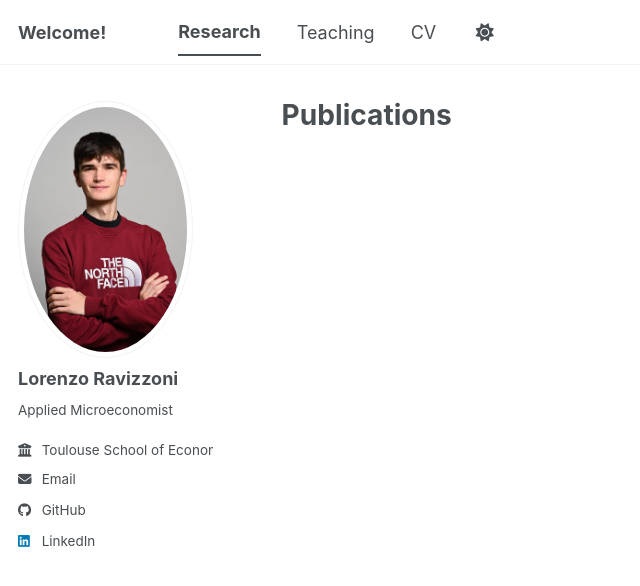
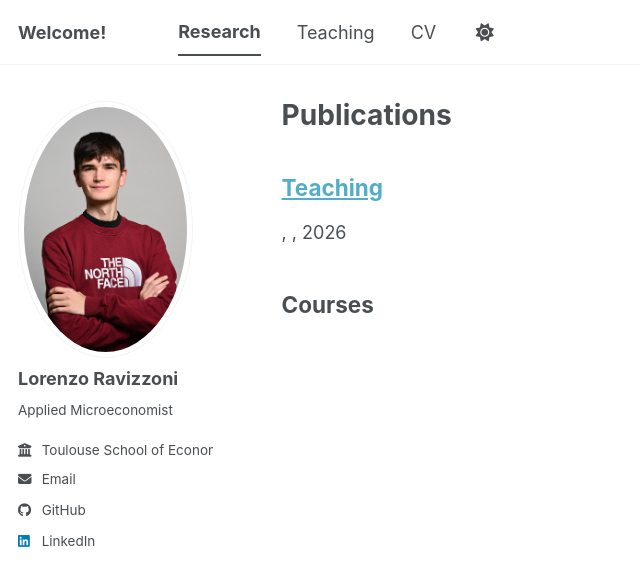
Before and after one commit to lravizzoni/lravizzoni.github.io, a Jekyll site: the page built from _pages/publications.html, in a window 1280 px wide. Shown: the top 586 px of the page, without its empty margins (0-640 px from the left). Built offline with Jekyll 4.4.1, drawn with Linux system fonts in a browser that asks for light colours; a script bundle is joined from its source files by our own code; library files that are not in the unit come from our copies; some of the changed lines change nothing that is shown.

Commit message:
Update publications.html

```diff
--- a/_pages/publications.html
+++ b/_pages/publications.html
@@ -5,29 +5,8 @@
 author_profile: true
 ---
 
-{% if site.author.googlescholar %}
-  <div class="wordwrap">You can also find my articles on <a href="{{site.author.googlescholar}}">my Google Scholar profile</a>.</div>
-{% endif %}
-
 {% include base_path %}
 
-<!-- New style rendering if publication categories are defined -->
-{% if site.publication_category %}
-  {% for category in site.publication_category  %}
-    {% assign title_shown = false %}
-    {% for post in site.publications reversed %}
-      {% if post.category != category[0] %}
-        {% continue %}
-      {% endif %}
-      {% unless title_shown %}
-        <h2>{{ category[1].title }}</h2><hr />
-        {% assign title_shown = true %}
-      {% endunless %}
-      {% include archive-single.html %}
-    {% endfor %}
-  {% endfor %}
-{% else %}
-  {% for post in site.publications reversed %}
-    {% include archive-single.html %}
-  {% endfor %}
-{% endif %}
+{% for post in site.teaching reversed %}
+  {% include archive-single.html %}
+{% endfor %}
```
